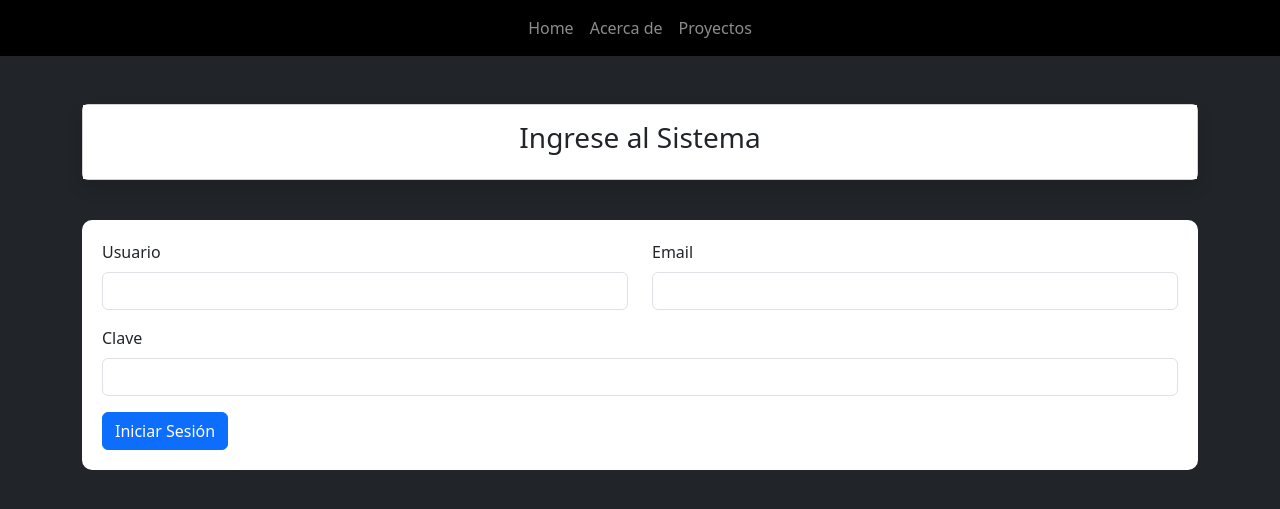
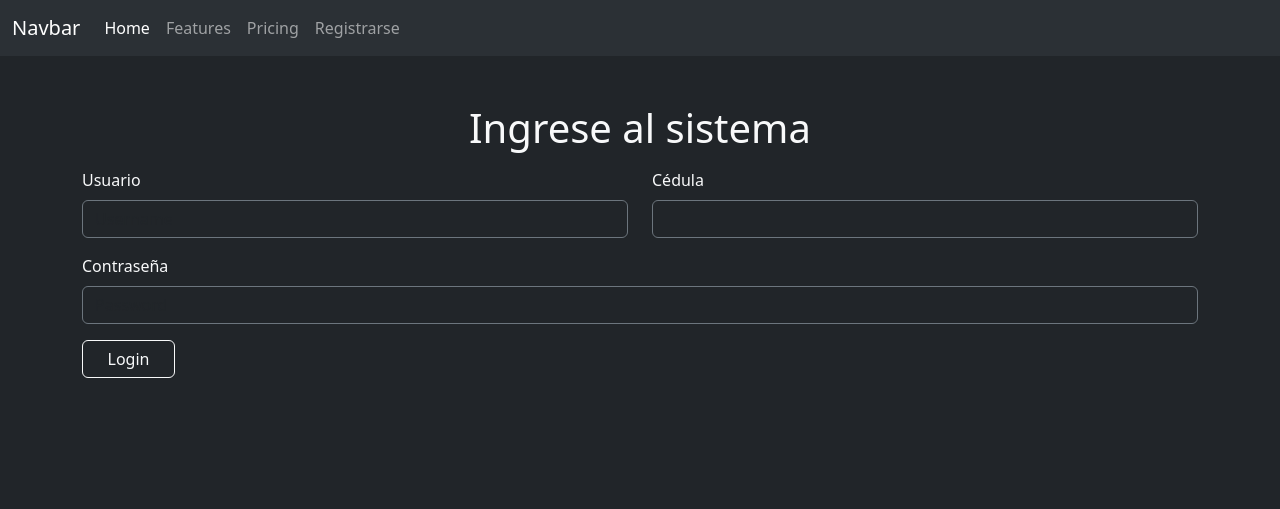
Before and after one commit to desknoc/clase_dj_ficha-3147211, a Django app: page / in a window 1280 px wide. Shown: the top 509 px of the page. Run offline with Django 5.2, Linux system fonts and the light colour scheme; some libraries are stand-ins or nearby versions.

Commit message:
Se agrega el registro de usuarios y el cerrar sesión. Se modifican los estilos del sistema

```diff
--- a/inventario_django/dcrm/dcrm/urls.py
+++ b/inventario_django/dcrm/dcrm/urls.py
@@ -20,4 +20,5 @@ from django.urls import path, include
 urlpatterns = [
     path('admin/', admin.site.urls),
     path('', include('website.urls')),
+
 ]
--- a/inventario_django/dcrm/website/templates/base.html
+++ b/inventario_django/dcrm/website/templates/base.html
@@ -1,23 +1,34 @@
-{%load static %}
-<!DOCTYPE html>
+{% load static %}
+<!doctype html>
 <html lang="en">
+
 <head>
-    <meta charset="UTF-8">
-    <meta name="viewport" content="width=device-width, initial-scale=1.0">
-    <title>{% block title %}hola{% endblock %}</title>
-    <!-- <link href="https://cdn.jsdelivr.net/npm/bootstrap@5.3.8/dist/css/bootstrap.min.css" rel="stylesheet" integrity="sha384-sRIl4kxILFvY47J16cr9ZwB07vP4J8+LH7qKQnuqkuIAvNWLzeN8tE5YBujZqJLB" crossorigin="anonymous"> -->
-    <link rel="stylesheet" href="{% static 'css/bootstrap.min.css' %}">
+    <!-- Required meta tags -->
+    <meta charset="utf-8">
+    <meta name="viewport" content="width=device-width, initial-scale=1">
+
+    <!-- Bootstrap CSS -->
+    <link href="{% static 'css/bootstrap.min.css' %}" rel="stylesheet">
+    <title>{% block title %}{% endblock title %}</title>
 </head>
-<body class="bg-dark">
-    {% include 'navbar.html' %}
 
+<body class="bg-dark text-light">
+
+    {% include "navbar.html" %}
 
     {% block body %}
-    {% endblock %}
+    {% endblock body %}
 
+    <!-- Optional JavaScript; choose one of the two! -->
 
+    <!-- Option 1: Bootstrap Bundle with Popper -->
+    <script src="{% static 'js/bootstrap.bundle.min.js' %}"></script>
 
-    <!-- <script src="https://cdn.jsdelivr.net/npm/bootstrap@5.3.8/dist/js/bootstrap.bundle.min.js" integrity="sha384-FKyoEForCGlyvwx9Hj09JcYn3nv7wiPVlz7YYwJrWVcXK/BmnVDxM+D2scQbITxI" crossorigin="anonymous"></script> -->
-    <script src="{% static 'js/bootstrap.bundle.min.js' %}"></script>
+    <!-- Option 2: Separate Popper and Bootstrap JS -->
+    <!--
+    <script src="https://cdn.jsdelivr.net/npm/@popperjs/core@2.9.2/dist/umd/popper.min.js" integrity="sha384-IQsoLXl5PILFhosVNubq5LC7Qb9DXgDA9i+tQ8Zj3iwWAwPtgFTxbJ8NT4GN1R8p" crossorigin="anonymous"></script>
+    <script src="https://cdn.jsdelivr.net/npm/bootstrap@5.0.2/dist/js/bootstrap.min.js" integrity="sha384-cVKIPhGWiC2Al4u+LWgxfKTRIcfu0JTxR+EQDz/bgldoEyl4H0zUF0QKbrJ0EcQF" crossorigin="anonymous"></script>
+    -->
 </body>
+
 </html>
--- a/inventario_django/dcrm/website/templates/home.html
+++ b/inventario_django/dcrm/website/templates/home.html
@@ -1,60 +1,41 @@
-{%extends 'base.html' %}
-{% block title %}Home{% endblock %}
+{% extends "base.html" %}
+{% block title %}Home Page | Guagua{% endblock title %}
 {% block body %}
-
-
 <div class="container py-5">
-    {% if user.is_authenticated %} <!-- Primero condicionamos -->
+    {% if user.is_authenticated %}
     <div class="row justify-content-center">
         <div class="col-md-8">
-            <div class="card shadow">
+            <div class="card shadow bg-dark text-light border-secondary">
                 <div class="card-body">
-                    <h3 class="text-center md-4">Bienvenidos a este CRM</h3>
-                    {% else %} <!-- Colocamos sino -->
-                    <div class="card shadow">
-                        <div class="card-body bg-white">
-                            <h3 class="text-center md-4">Ingrese al Sistema</h3>
-                        </div>
-                    </div>
-
-                    <form method="POST" action="{% url 'home' %}" class="bg-white" style="padding: 20px; border-radius: 10px; margin-top: 40px;">
-                        {% csrf_token %}<!-- Token para validadr que el login sea correcto-->
+                    <h1 class="text-center md-4 mb-3">Bienvenidos a este CRM 😁☀️🌙</h1>
+    {% else %}
+                    <h1 class="text-center md-4 mb-3">Ingrese al sistema</h1>
+                    <form action="{% url 'home' %}" method="POST">
+                        {% csrf_token %}
                         <div class="row">
                             <div class="col-md-6 mb-3">
-                                <label for="" class="form-label">Usuario</label><input type="text" name="username" class="form-control" required>
+                                <label for="" class="form-label">Usuario</label>
+                                <input type="text" class="form-control bg-dark text-light border-secondary" name="username" placeholder="Username" required />
                                 <div class="col-md-6"></div>
                             </div>
                             <div class="col-md-6 mb-3">
-                                <label for="" class="form-label">Email</label><input type="email" name="email" class="form-control">
+                                <label for="" class="form-label">Cédula</label>
+                                <input type="number" class="form-control bg-dark text-light border-secondary">
                                 <div class="col-md-6"></div>
                             </div>
                         </div>
                         <div class="col-md-12 mb-3">
-                            <label for="" class="form-label">Clave</label><input type="password" name="password" class="form-control" required>
+                            <label for="" class="form-label">Contraseña</label>
+                            <input type="password" class="form-control bg-dark text-light border-secondary" name="password" placeholder="Password" required>
                             <div class="col-md-6"></div>
                         </div>
-                        <button class="btn btn-primary btn-bg" type="submit">Iniciar Sesión</button>
+                        <button class="col-md-1 btn btn-outline-light">Login</button>
                     </form>
                 </div>
             </div>
         </div>
     </div>
 </div>
+    {% endif %}
 
-
-<!-- <body>
-    <center>
-        <div class="col-md-6 bg-dark" style="padding: 15px; margin-top: 10px;">
-            <div class="flex-shrink-0">
-                <form action="">
-                    <h1 style="color: white;">Iniciar Sesión</h1>
-                    <div class="mb-3"><label for="" class="form-label"></label><input type="text" class="form-control"></div>
-                    <div class="mb-3"><label for="" class="form-label"></label><input type="text" class="form-control"></div>
-                    <input type="button" value="Iniciar Sesión" class="btn btn-primary btn-bg " href="#" role="button">
-                </form>
-            </div>
-        </div>
-    </center>
-</body> -->
-{% endif %}
-{% endblock %}
+{% endblock body %}
--- a/inventario_django/dcrm/website/templates/navbar.html
+++ b/inventario_django/dcrm/website/templates/navbar.html
@@ -1,19 +1,37 @@
-<nav class="navbar navbar-expand-lg navbar-dark navbar-custom" style="background-color: #000;">
-  <div class="container-fluid justify-content-center">
-    <div class="d-flex flex-column align-items-center">
-      <div class="collapse navbar-collapse" id="navbarNav">
+<nav class="navbar navbar-expand-lg bg-body-tertiary bg-dark navbar-dark" data-bs-theme="dark">
+  <div class="container-fluid">
+    <a class="navbar-brand" href="#">Navbar</a>
+    <button class="navbar-toggler" type="button" data-bs-toggle="collapse" data-bs-target="#navbarNavDropdown" aria-controls="navbarNavDropdown" aria-expanded="false" aria-label="Toggle navigation">
+      <span class="navbar-toggler-icon"></span>
+    </button>
+    <div class="collapse navbar-collapse" id="navbarNavDropdown">
       <ul class="navbar-nav">
         <li class="nav-item">
-            <a class="nav-link nav-link-custom" href="{% url 'home' %}">Home</a>
+          <a class="nav-link active" aria-current="page" href="#">Home</a>
         </li>
         <li class="nav-item">
-            <a class="nav-link nav-link-custom" href="#">Acerca de</a>
+          <a class="nav-link" href="#">Features</a>
         </li>
         <li class="nav-item">
-            <a class="nav-link nav-link-custom" href="#">Proyectos</a>
+          <a class="nav-link" href="#">Pricing</a>
         </li>
+        {% if user.is_authenticated %}
+        <li class="nav-item dropdown">
+          <a class="nav-link dropdown-toggle" href="#" role="button" data-bs-toggle="dropdown" aria-expanded="false">
+            { user.username }
+          </a>
+          <ul class="dropdown-menu dropdown-menu-dark">
+            <li><a class="dropdown-item" href="#">Ajustes</a></li>
+
+            <li><a class="dropdown-item" href="{% url 'logout' %}">Cerrar Sesión</a></li>
+          </ul>
+        </li>
+        {% else %}
+        <li class="nav-item">
+          <a class="nav-link" href="{% url 'register' %}">Registrarse</a>
+        </li>
+        {% endif %}
       </ul>
     </div>
   </div>
-  </div>
 </nav>
--- a/inventario_django/dcrm/website/urls.py
+++ b/inventario_django/dcrm/website/urls.py
@@ -3,6 +3,7 @@ from . import views
 
 urlpatterns = [
     path('', views.home, name='home'),
-    path('login/', views.login_user, name = 'login'),
-    path('logout/', views.logout_user, name = 'logout'),
+    path('login/', views.loginUser, name='login'),
+    path('logout/', views.logoutUser, name='logout'),
+    path('register/', views.register, name='register'),
 ]
--- a/inventario_django/dcrm/website/views.py
+++ b/inventario_django/dcrm/website/views.py
@@ -1,29 +1,42 @@
+from django.contrib.auth.models import User
 from django.shortcuts import render, redirect
+from django.urls import path
+from django.http import HttpResponse
 from django.contrib.auth import authenticate, login, logout
 from django.contrib import messages
 
-# Esta es tu función Home que ya corregimos para evitar el bucle
 def home(request):
-    return render(request, 'home.html', {})
-
-# Aquí es donde estaba el error. Asegúrate de que se llame EXACTAMENTE login_user
-def login_user(request):
     if request.method == "POST":
-        username = request.POST.get('username')
-        password = request.POST.get('password')
-        user = authenticate(request, username=username, password=password)
-
+        username = request.POST['username']
+        password = request.POST['password']
+        user = authenticate(request, username = username, password = password)
         if user is not None:
             login(request, user)
-            messages.success(request, "¡Sesión iniciada!")
+            messages.success(request, "Bienvenido al CMR Credenciales correctas! 🙂😎😁")
             return redirect('home')
         else:
-            messages.error(request, "Usuario o contraseña incorrectos.")
-            return redirect('login') # Asegúrate de tener una URL llamada 'login'
+            messages.error(request, "Credenciales invalidas 😅🥲🫠")
+            return redirect('home')
+    else:
+        return render(request, 'home.html')
 
-    return render(request, 'login.html', {}) # O el nombre de tu template de login
+# Create your views here.
 
-def logout_user(request):
+def loginUser(request):
+    pass
+
+
+# El logout de la aplicación
+
+def logoutUser(request):
     logout(request)
-    messages.success(request, "Sesión cerrada.")
+    messages.success(request, "Has cerrado sesión") # Al
     return redirect('home')
+
+def register(request):
+    if request.method == "POST":
+        username = request.POST['username']
+        password = request.POST['password']
+        user = User.objects.create_user(username = username, password = password)
+        return redirect('login')
+    return render(request, 'registro.html', {})
```
Also changed, not shown: inventario_django/dcrm/website/forms.py (added, +45 -0 lines), inventario_django/dcrm/website/templates/register.html (added, +27 -0 lines), .atl/.skill-registry.cache.json (added), .atl/skill-registry.md (added). Lines whose indentation alone changed are shown as unchanged.
